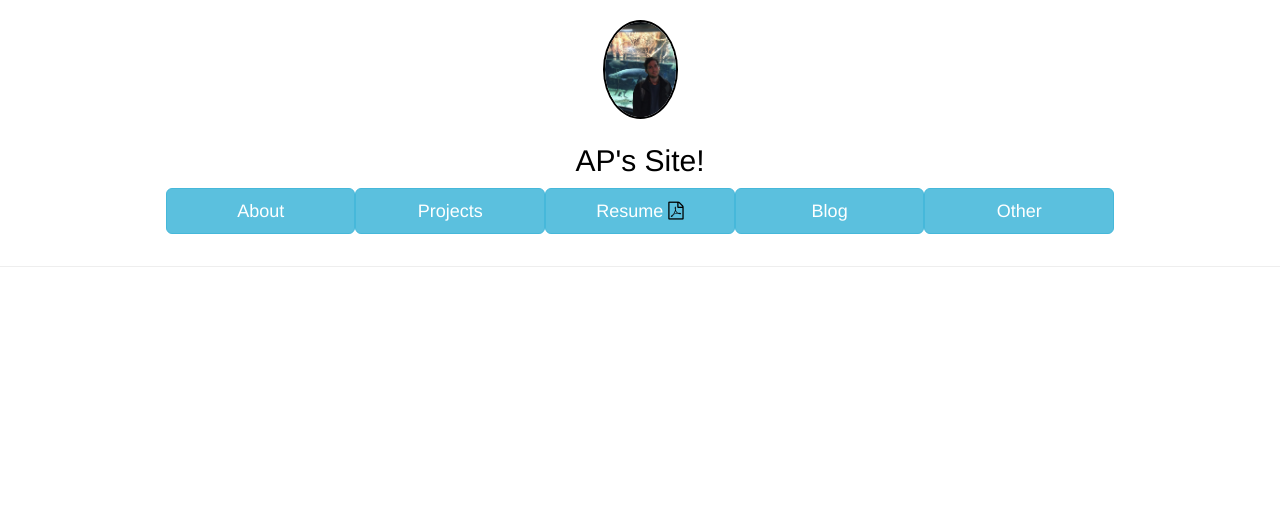
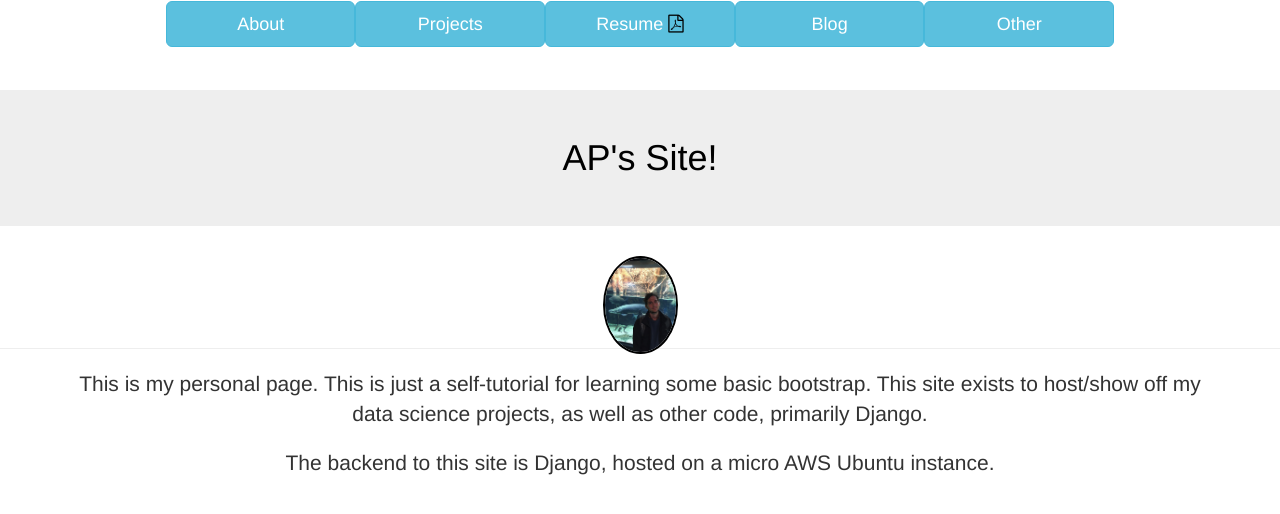
Before and after one commit to reztip/mysite, a Django app: template controller/templates/controller/about.html in a window 1280 px wide. Shown: the top 514 px of the page. Run offline with Django 3.2, Linux system fonts and the light colour scheme; the template is opened without the code that fills it, so the values that code supplies are empty; some libraries are stand-ins or nearby versions.

Commit message:
basic base page twiddling - now put logo below heading

```diff
--- a/controller/templates/controller/about.html
+++ b/controller/templates/controller/about.html
@@ -1,3 +1,12 @@
 {% extends "controller/base.html" %}
 {% block aboutcontent %}
+
+<div class="container">
+  <p class="lead text-center">
+    This is my personal page. This is just a self-tutorial for learning some basic bootstrap. This site exists to host/show off my data science projects, as well as other code, primarily Django.
+ </p>
+  <p class="lead text-center">
+    The backend to this site is Django, hosted on a micro AWS Ubuntu instance.
+  </p>
+</div>
 {% endblock %}
--- a/controller/templates/controller/base.html
+++ b/controller/templates/controller/base.html
@@ -1,18 +1,15 @@
 {% load staticfiles %}
 <!DOCTYPE html>
-<html>
+<html lang=en"">
   <head>
     <title>My Personal Site!</title>
+    <meta charset="utf-8">
+    <meta name="viewport" content="width=device-width, initial-scale=1">
     <link rel="stylesheet" type="text/css" href="{% static 'bootstrap/css/bootstrap.css' %}" />
     <link rel="stylesheet" type="text/css" href="{% static 'controller/style.css' %}" />
     <link rel="stylesheet" href="http://cdnjs.cloudflare.com/ajax/libs/font-awesome/4.6.3/css/font-awesome.min.css">
   </head>
   <body>
-    <div class>
-      <img class="masthead img-responsive img-circle" src="{% static 'controller/images/me.jpeg' %}" alt=":3" />
-    </div>
-    <div class="page-header">
-      <h2><a href="{% url 'about' %}" class="text-primary" style="color: black">AP's Site!</a></h2>
       <div class="navbar container btn-group-2" style="font-weight: bold">
         <div class="col-md-1"></div>
         <a href="{% url 'about'  %}" class="col-md-2 btn btn-info btn-lg">About</a>
@@ -21,6 +18,9 @@
         <a href="{% url 'blog'  %}" class="col-md-2 btn btn-info btn-lg">Blog</a>
         <a href="{% url 'other'  %}" class="col-md-2 btn btn-info btn-lg">Other</a>
       </div>
+    <div class="page-header">
+      <h1 class="jumbotron text-center"><a href="{% url 'about' %}" class="text-primary" style="color: black">AP's Site!</a></h1>
+      <img class="masthead img-responsive img-circle" src="{% static 'controller/images/me.jpeg' %}" alt=":3" />
     </div>
 
     {% block aboutcontent %}{% endblock %}
```
